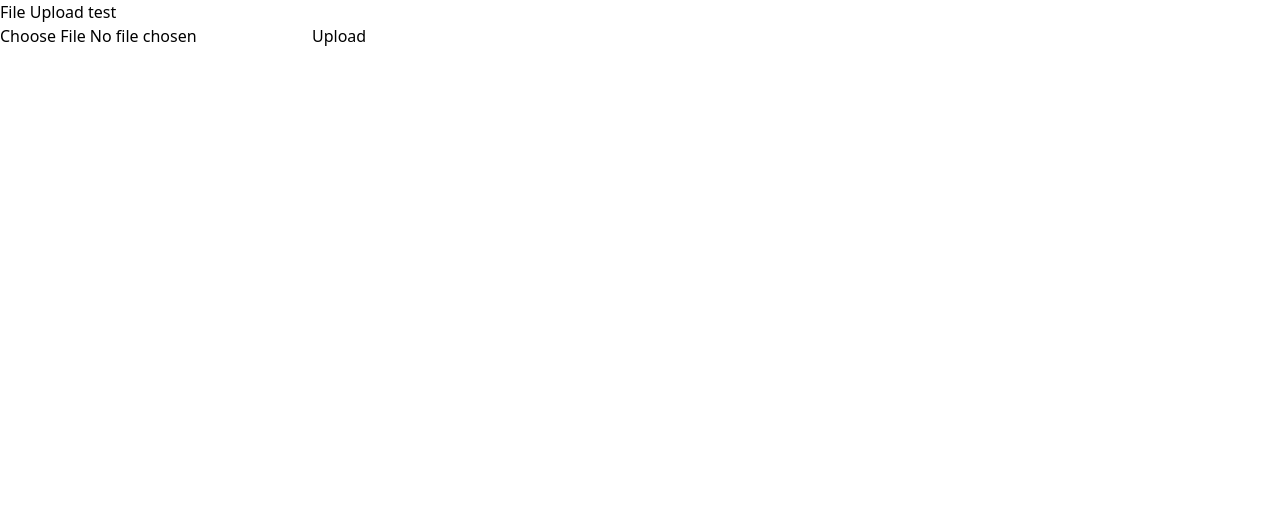
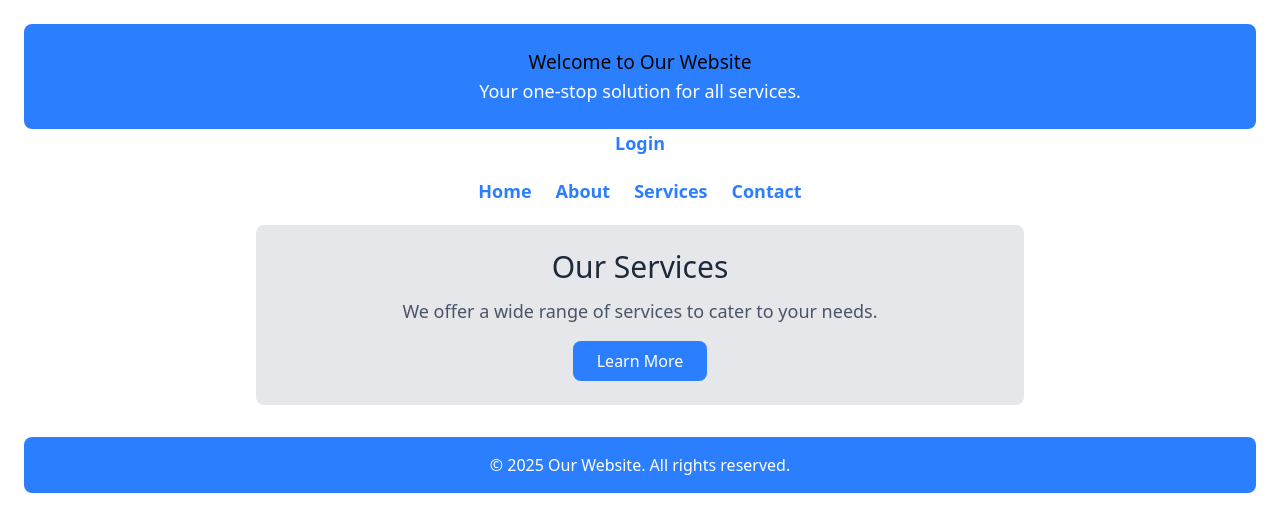
Before and after one commit to PabinduAmodya/frontend1, a React (Vite) app: page /test in a window 1280 px wide. Shown: the top 532 px of the page. Built offline with nearby package versions, Linux system fonts and the light colour scheme.

Commit message:
image upload

```diff
--- a/src/App.jsx
+++ b/src/App.jsx
@@ -8,7 +8,6 @@ import AdminHomePage from './components/pages/adminhome.jsx';
 import SignInPage from './components/pages/signup.jsx';
 import SignUpPage from './components/pages/signup.jsx';
 import { Toaster } from 'react-hot-toast';
-import FileUploadTest from './components/pages/test.jsx';
 
 function App() {
   return (
@@ -22,7 +21,7 @@ function App() {
     <Route path="/product" element={<Product/>}/>
     <Route path="/admin/*" element={<AdminHomePage/>}/>
     <Route path="/*" element={<HomePage/>}/>
-    <Route path="/test" element={<FileUploadTest/>}/>
+
 
 
     </Routes>
--- a/src/components/pages/admin/addProduct.jsx
+++ b/src/components/pages/admin/addProduct.jsx
@@ -2,13 +2,15 @@ import axios from "axios";
 import { useState } from "react";
 import toast from "react-hot-toast";
 import { useNavigate } from "react-router-dom";
+import uploadMediaToSupabase from "../../../utils/mediaUpload";
+
 
 export default function AddProductPage()
 {
   const [productId, setProductId] = useState("");
   const [productName, setProductName] = useState("");
   const [alternativeNames, setAlternativeNames] = useState("");
-  const [imageUrls, setImageUrls] = useState("");
+  const [imageFiles, setImageFiles] = useState([]);
   const [price, setPrice] = useState("");
   const [lastPrice, setLastPrice] = useState("");
   const [stock, setStock] = useState("");
@@ -18,7 +20,15 @@ export default function AddProductPage()
 
    async function handleSubmit(){
       const altNames = alternativeNames.split(",")
-      const imgUrls=imageUrls.split(",")
+
+      const promisesArray = []
+
+      for(let i=0; i<imageFiles.length; i++){
+        promisesArray[i] =uploadMediaToSupabase(imageFiles[i])
+
+      }
+      const imgUrls = await Promise.all(promisesArray)
+
 
       const product = {
       productId : productId,
@@ -70,7 +80,12 @@ export default function AddProductPage()
         </div>
         <div className="mb-2">
           <label className="block text-sm text-gray-700">Image URLs</label>
-          <input type="text" name="images" value={imageUrls} onChange={(e)=>{setImageUrls(e.target.value)}} className="w-full p-1.5 border rounded-lg text-sm focus:outline-none focus:ring focus:border-blue-300" />
+          <input type="file" name="images"
+          onChange={(e)=>{
+
+            setImageFiles(e.target.files)
+
+          }} multiple className="w-full p-1.5 border rounded-lg text-sm focus:outline-none focus:ring focus:border-blue-300" />
         </div>
         <div className="mb-2">
           <label className="block text-sm text-gray-700">Price</label>
@@ -94,7 +109,3 @@ export default function AddProductPage()
     </div>
   );
 }
-
-
-
-//pabinduamodya28299
--- a/src/components/pages/admin/adminProductPage.jsx
+++ b/src/components/pages/admin/adminProductPage.jsx
@@ -14,6 +14,7 @@ export default function AdminProductPage() {
     {
         axios.get("http://localhost:5000/api/products").then((res) => {
             setProducts(res.data);
+
             setProductsLoaded(true);
           });
 
--- a/src/components/pages/test.jsx
+++ /dev/null
@@ -1,54 +0,0 @@
-import { createClient } from "@supabase/supabase-js";
-import { useState } from "react"
-
-const key = `eyJhbGciOiJIUzI1NiIsInR5cCI6IkpXVCJ9.eyJpc3MiOiJzdXBhYmFzZSIsInJlZiI6ImJpYXFmYXRudnNxaGxwaXBpaGFmIiwicm9sZSI6ImFub24iLCJpYXQiOjE3Mzk1OTY1MTEsImV4cCI6MjA1NTE3MjUxMX0.ZjXdyfRJXw1RZ2vqftjlFjRG7c6zltrUzV9tFXstfs0
-
-
-`
-
-const url="https://biaqfatnvsqhlpipihaf.supabase.co"
-
-
-export default function FileUploadTest(){
-
-    const[file,setFile]= useState(null);
-    function handleUpload(){
-        if(!file){
-            alert("please select a file")
-            return;
-        }
-        console.log(file);
-
-        const fileName = file.name
-        const extension =fileName.split(".")[fileName.split(".").length-1]
-
-        if(extension != "jpg" && extension != "png"){
-            alert("Please select a jpg or png file")
-            return
-        }
-
-        const supabase = createClient(url,key)
-
-        supabase.storage.from("images").upload(file.name,file,{
-            cacheControl : "3600",
-            upsert : false
-        }).then((res)=>{
-            console.log(res)
-        })
-
-        const url2 = supabase.storage.from("images").getPublicUrl(file.name)
-
-        console.log(url2)
-
-    }
-
-    return(
-       <div>
-        <h4>File Upload test</h4>
-        <input type="file" onChange={(e)=>{
-            setFile(e.target.files[0])
-        }}/>
-        <button onClick={handleUpload}>Upload</button>
-       </div>
-    )
-}
--- /dev/null
+++ b/src/utils/mediaUpload.js
@@ -0,0 +1,32 @@
+import { createClient } from "@supabase/supabase-js";
+
+const key = `eyJhbGciOiJIUzI1NiIsInR5cCI6IkpXVCJ9.eyJpc3MiOiJzdXBhYmFzZSIsInJlZiI6ImJpYXFmYXRudnNxaGxwaXBpaGFmIiwicm9sZSI6ImFub24iLCJpYXQiOjE3Mzk1OTY1MTEsImV4cCI6MjA1NTE3MjUxMX0.ZjXdyfRJXw1RZ2vqftjlFjRG7c6zltrUzV9tFXstfs0
+`
+
+const url="https://biaqfatnvsqhlpipihaf.supabase.co"
+
+const supabase = createClient(url, key);
+
+export default function uploadMediaToSupabase(file) {
+  return new Promise((resolve, reject) => {
+    if (file == null) {
+      reject("File not added");
+    }
+    let fileName = file.name;
+    const extension = fileName.split(".")[fileName.split(".").length - 1];
+
+    const timestamp = new Date().getTime();
+
+    fileName = timestamp +file.name+ "." + extension;
+
+    supabase.storage.from("images").upload(fileName, file, {
+      cacheControl: "3600",
+      upsert: false,
+    }).then(()=>{
+      const publicUrl = supabase.storage.from("images").getPublicUrl(fileName).data.publicUrl;
+      resolve(publicUrl);
+    }).catch((err)=>{
+      reject(err);
+    });
+  });
+}
```
